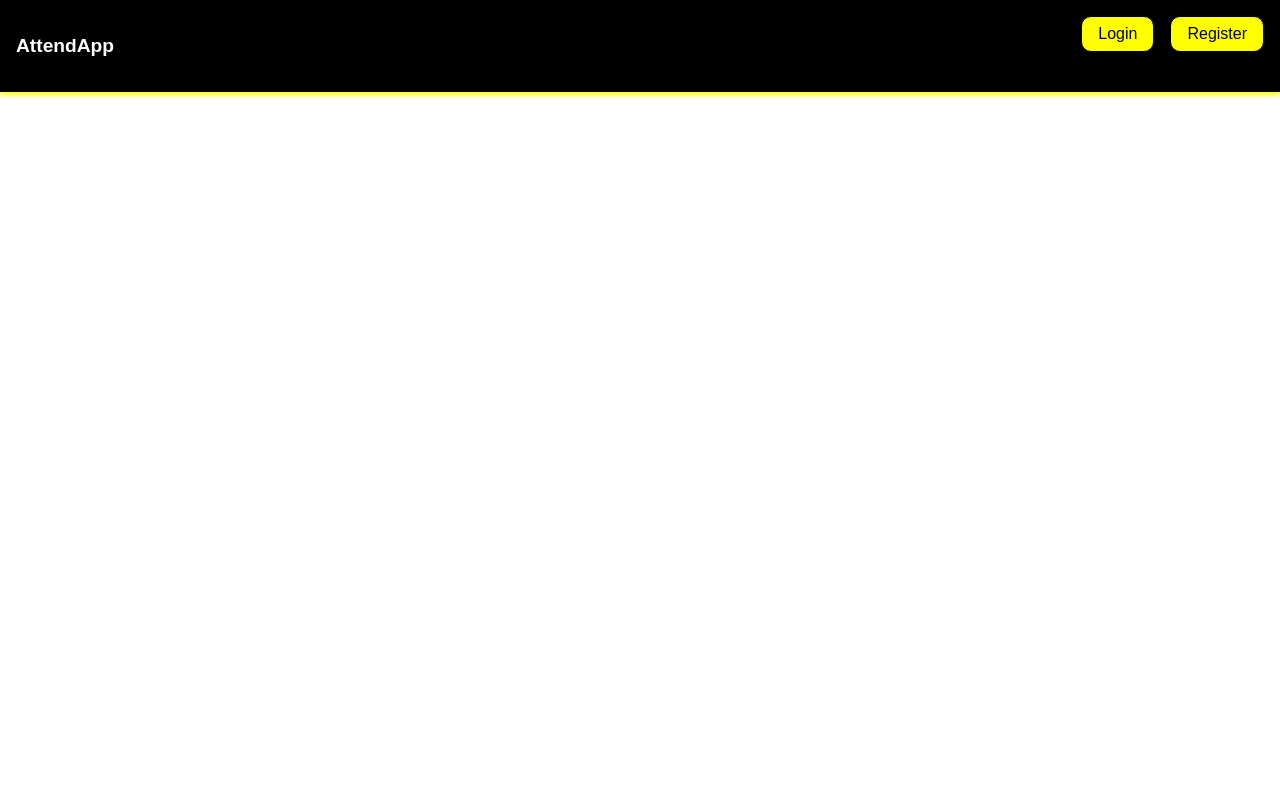
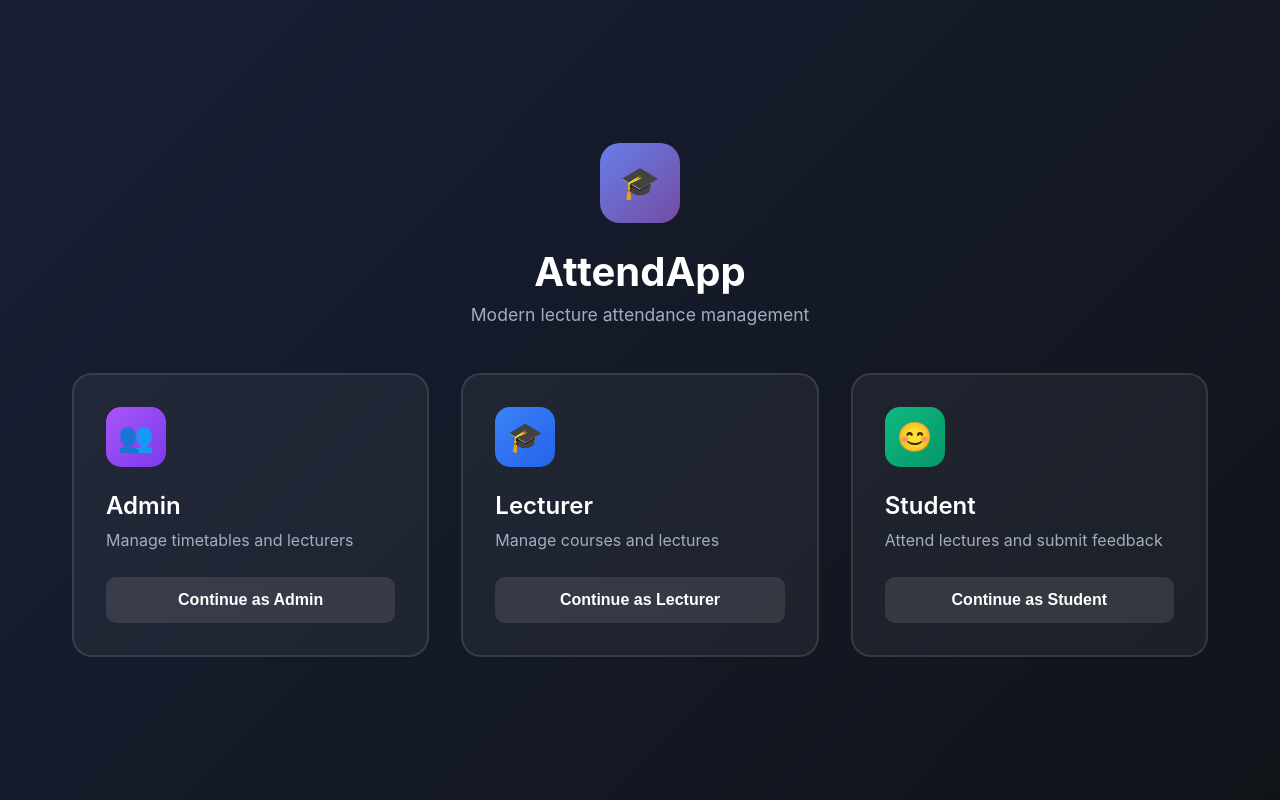
Before and after one commit to EricLoneWolf256/AttendApp, a PHP site: page / in a window 1280 px wide. Run offline with PHP 8.4, Linux system fonts and the light colour scheme; some libraries are stand-ins or nearby versions.

Commit message:
Revert "Front dev"

```diff
--- /dev/null
+++ b/assets/css/main.css
@@ -0,0 +1,277 @@
+/* ============================================================================
+   FILE: assets/css/main.css - Landing Page Styles
+   ============================================================================ */
+
+* {
+    margin: 0;
+    padding: 0;
+    box-sizing: border-box;
+}
+
+body {
+    font-family: -apple-system, BlinkMacSystemFont, 'Segoe UI', Roboto, Oxygen, Ubuntu, Cantarell, sans-serif;
+    background: linear-gradient(135deg, #1a1f36 0%, #0f1419 100%);
+    min-height: 100vh;
+    display: flex;
+    align-items: center;
+    justify-content: center;
+    color: #fff;
+}
+
+.container {
+    width: 100%;
+    max-width: 1200px;
+    padding: 2rem;
+}
+
+.header {
+    text-align: center;
+    margin-bottom: 3rem;
+}
+
+.logo {
+    width: 80px;
+    height: 80px;
+    background: linear-gradient(135deg, #667eea 0%, #764ba2 100%);
+    border-radius: 20px;
+    display: flex;
+    align-items: center;
+    justify-content: center;
+    margin: 0 auto 1.5rem;
+    font-size: 2rem;
+}
+
+h1 {
+    font-size: 2.5rem;
+    margin-bottom: 0.5rem;
+    font-weight: 700;
+}
+
+.subtitle {
+    color: #a0aec0;
+    font-size: 1.1rem;
+}
+
+.roles-grid {
+    display: grid;
+    grid-template-columns: repeat(auto-fit, minmax(300px, 1fr));
+    gap: 2rem;
+}
+
+.role-card {
+    background: rgba(255, 255, 255, 0.05);
+    border: 2px solid rgba(255, 255, 255, 0.1);
+    border-radius: 20px;
+    padding: 2rem;
+    transition: all 0.3s ease;
+    cursor: pointer;
+}
+
+.role-card:hover {
+    transform: translateY(-5px);
+    border-color: #667eea;
+    background: rgba(255, 255, 255, 0.08);
+}
+
+.role-icon {
+    width: 60px;
+    height: 60px;
+    border-radius: 15px;
+    display: flex;
+    align-items: center;
+    justify-content: center;
+    margin-bottom: 1.5rem;
+    font-size: 1.8rem;
+}
+
+.role-card.admin .role-icon {
+    background: linear-gradient(135deg, #a855f7 0%, #7c3aed 100%);
+}
+
+.role-card.lecturer .role-icon {
+    background: linear-gradient(135deg, #3b82f6 0%, #2563eb 100%);
+}
+
+.role-card.student .role-icon {
+    background: linear-gradient(135deg, #10b981 0%, #059669 100%);
+}
+
+.role-title {
+    font-size: 1.5rem;
+    font-weight: 600;
+    margin-bottom: 0.5rem;
+}
+
+.role-description {
+    color: #a0aec0;
+    margin-bottom: 1.5rem;
+    line-height: 1.6;
+}
+
+.role-button {
+    width: 100%;
+    padding: 0.875rem;
+    background: rgba(255, 255, 255, 0.1);
+    border: none;
+    border-radius: 10px;
+    color: #fff;
+    font-size: 1rem;
+    font-weight: 600;
+    cursor: pointer;
+    transition: all 0.3s ease;
+}
+
+.role-button:hover {
+    background: #667eea;
+}
+
+/* Modal Styles */
+.modal {
+    display: none;
+    position: fixed;
+    top: 0;
+    left: 0;
+    width: 100%;
+    height: 100%;
+    background: rgba(0, 0, 0, 0.8);
+    z-index: 1000;
+    align-items: center;
+    justify-content: center;
+}
+
+.modal.active {
+    display: flex;
+}
+
+.modal-content {
+    background: #1f2937;
+    border-radius: 20px;
+    padding: 2.5rem;
+    max-width: 450px;
+    width: 90%;
+    position: relative;
+}
+
+.modal-header {
+    text-align: center;
+    margin-bottom: 2rem;
+}
+
+.modal-icon {
+    width: 60px;
+    height: 60px;
+    border-radius: 15px;
+    display: flex;
+    align-items: center;
+    justify-content: center;
+    margin: 0 auto 1rem;
+    font-size: 1.8rem;
+}
+
+.admin-icon {
+    background: linear-gradient(135deg, #a855f7 0%, #7c3aed 100%);
+}
+
+.lecturer-icon {
+    background: linear-gradient(135deg, #3b82f6 0%, #2563eb 100%);
+}
+
+.student-icon {
+    background: linear-gradient(135deg, #10b981 0%, #059669 100%);
+}
+
+.modal-title {
+    font-size: 1.75rem;
+    margin-bottom: 0.5rem;
+}
+
+.modal-subtitle {
+    color: #a0aec0;
+}
+
+.close-modal {
+    position: absolute;
+    top: 1rem;
+    left: 1rem;
+    background: none;
+    border: none;
+    color: #fff;
+    font-size: 1.5rem;
+    cursor: pointer;
+    width: 35px;
+    height: 35px;
+    display: flex;
+    align-items: center;
+    justify-content: center;
+    border-radius: 8px;
+    transition: background 0.3s;
+}
+
+.close-modal:hover {
+    background: rgba(255, 255, 255, 0.1);
+}
+
+.form-group {
+    margin-bottom: 1.5rem;
+}
+
+.form-label {
+    display: block;
+    margin-bottom: 0.5rem;
+    font-weight: 500;
+}
+
+.form-input {
+    width: 100%;
+    padding: 0.875rem;
+    background: rgba(255, 255, 255, 0.05);
+    border: 2px solid rgba(255, 255, 255, 0.1);
+    border-radius: 10px;
+    color: #fff;
+    font-size: 1rem;
+    transition: all 0.3s;
+}
+
+.form-input:focus {
+    outline: none;
+    border-color: #667eea;
+    background: rgba(255, 255, 255, 0.08);
+}
+
+.form-input::placeholder {
+    color: #6b7280;
+}
+
+.submit-button {
+    width: 100%;
+    padding: 1rem;
+    background: linear-gradient(135deg, #667eea 0%, #764ba2 100%);
+    border: none;
+    border-radius: 10px;
+    color: #fff;
+    font-size: 1.1rem;
+    font-weight: 600;
+    cursor: pointer;
+    transition: all 0.3s;
+}
+
+.submit-button:hover {
+    transform: translateY(-2px);
+    box-shadow: 0 10px 25px rgba(102, 126, 234, 0.3);
+}
+
+.form-footer {
+    text-align: center;
+    margin-top: 1.5rem;
+    color: #a0aec0;
+}
+
+.form-footer a {
+    color: #667eea;
+    text-decoration: none;
+    font-weight: 600;
+}
+
+.form-footer a:hover {
+    text-decoration: underline;
+}
--- a/assets/css/style.css
+++ /dev/null
@@ -1,42 +0,0 @@
-body {
-  font-family: Arial, sans-serif;
-  background-color: #FFFFFF;
-  color: #000000;
-  margin: 0;
-  padding: 0;
-}
-
-nav {
-  background-color: #000000;
-  color: rgb(255, 255, 255);
-  padding: 1rem;
-  justify-content: space-between;
-  display: flex;
-  box-shadow: 0 3px 5px #FFFF00;
-}
-nav p {
-  font-weight: bold;
-  font-size: 1.2rem;
-}
-nav ul {
-  list-style: none;
-  margin: 0;
-  padding: 0;
-  display: flex;
-  gap: 1rem;
-}
-nav ul li {
-  padding: 0.5rem 1rem;
-  background-color: #FFFF00;
-  border-radius: 10px;
-  border: 1px solid #000000;
-}
-nav ul li a {
-  color: #000000;
-  text-decoration: none;
-}
-nav ul li a:hover {
-  text-decoration: underline;
-}
-
-/*# sourceMappingURL=style.css.map */
--- a/assets/scss/_variables.scss
+++ /dev/null
@@ -1,6 +0,0 @@
-// this is an attendance app style file for a univertisy with colors (red, white ans yellow and black in the badge)
-$primary-color: #FF0000; // Red
-$secondary-color: #FFFF00; // Yellow
-$background-color: #FFFFFF; // White
-$text-color: #000000; // Black
-$black-bg: #000000; // Black
--- a/assets/scss/style.scss
+++ /dev/null
@@ -1,46 +0,0 @@
-// this is an attendance app style file for a univertisy with colors (red, white ans yellow and black in the badge)
-// $primary-color: #FF0000; // Red
-//$secondary-color: #FFFF00; // Yellow
-// $background-color: #FFFFFF; // White
-// $text-color: #000000; // Bla
-@use 'variables' as *;
-body {
-    font-family: Arial, sans-serif;
-    background-color: $background-color;
-    color: $text-color;
-    margin: 0;
-    padding: 0;
-}
-nav {
-    background-color: $black-bg;
-    color: rgb(255, 255, 255);
-    padding: 1rem;
-    justify-content: space-between;
-    display: flex;
-    box-shadow: 0 3px 5px $secondary-color;
-    p{
-        font-weight: bold;
-        font-size: 1.2rem;
-    }
-    ul{
-        list-style: none;
-        margin: 0;
-        padding: 0;
-        display: flex;
-        gap: 1rem;
-        li {
-            padding: 0.5rem 1rem;
-            background-color: $secondary-color;
-            border-radius: 10px;
-            border: 1px solid #000000;
-
-            a {
-                color: #000000; // white links
-                text-decoration: none;
-                &:hover {
-                    text-decoration: underline;
-                }
-            }
-        }
-    }
-}
--- a/index.php
+++ b/index.php
@@ -5,20 +5,115 @@
     <meta charset="UTF-8">
     <meta name="viewport" content="width=device-width, initial-scale=1.0">
     <title>AttendApp - Modern Lecture Attendance Management</title>
-    <link rel="stylesheet" href="assets/css/style.css">
+    <link rel="stylesheet" href="assets/css/main.css">
 </head>
 <body>
-    <nav>
-        <div>
-            <p>AttendApp</p>
+    <div class="container">
+        <div class="header">
+            <div class="logo">🎓</div>
+            <h1>AttendApp</h1>
+            <p class="subtitle">Modern lecture attendance management</p>
         </div>
-        <div>
-            <ul>
-                <li><a href="#">Login</a></li>
-                <li><a href="#">Register</a></li>
-            </ul>
+
+        <div class="roles-grid">
+            <div class="role-card admin" onclick="openModal('admin')">
+                <div class="role-icon">👥</div>
+                <h2 class="role-title">Admin</h2>
+                <p class="role-description">Manage timetables and lecturers</p>
+                <button class="role-button">Continue as Admin</button>
+            </div>
+
+            <div class="role-card lecturer" onclick="openModal('lecturer')">
+                <div class="role-icon">🎓</div>
+                <h2 class="role-title">Lecturer</h2>
+                <p class="role-description">Manage courses and lectures</p>
+                <button class="role-button">Continue as Lecturer</button>
+            </div>
+
+            <div class="role-card student" onclick="openModal('student')">
+                <div class="role-icon">😊</div>
+                <h2 class="role-title">Student</h2>
+                <p class="role-description">Attend lectures and submit feedback</p>
+                <button class="role-button">Continue as Student</button>
+            </div>
         </div>
-    </nav>
+    </div>
+
+    <!-- Login Modals -->
+    <div id="adminModal" class="modal">
+        <div class="modal-content">
+            <button class="close-modal" onclick="closeModal('admin')">←</button>
+            <div class="modal-header">
+                <div class="modal-icon admin-icon">👥</div>
+                <h2 class="modal-title">Admin Portal</h2>
+                <p class="modal-subtitle">Welcome back! Please enter your details.</p>
+            </div>
+            <form action="auth.php" method="POST">
+                <input type="hidden" name="action" value="login">
+                <input type="hidden" name="role" value="admin">
+                <div class="form-group">
+                    <label class="form-label">Email Address</label>
+                    <input type="email" name="email" class="form-input" placeholder="Enter your email" required>
+                </div>
+                <div class="form-group">
+                    <label class="form-label">Password</label>
+                    <input type="password" name="password" class="form-input" placeholder="Enter your password" required>
+                </div>
+                <button type="submit" class="submit-button">Log In</button>
+            </form>
+        </div>
+    </div>
+
+    <div id="lecturerModal" class="modal">
+        <div class="modal-content">
+            <button class="close-modal" onclick="closeModal('lecturer')">←</button>
+            <div class="modal-header">
+                <div class="modal-icon lecturer-icon">🎓</div>
+                <h2 class="modal-title">Lecturer Login</h2>
+                <p class="modal-subtitle">Welcome back! Please enter your details.</p>
+            </div>
+            <form action="auth.php" method="POST">
+                <input type="hidden" name="action" value="login">
+                <input type="hidden" name="role" value="lecturer">
+                <div class="form-group">
+                    <label class="form-label">Email / Username</label>
+                    <input type="text" name="email" class="form-input" placeholder="Enter your email" required>
+                </div>
+                <div class="form-group">
+                    <label class="form-label">Password</label>
+                    <input type="password" name="password" class="form-input" placeholder="Enter your password" required>
+                </div>
+                <button type="submit" class="submit-button">Login</button>
+            </form>
+        </div>
+    </div>
+
+    <div id="studentModal" class="modal">
+        <div class="modal-content">
+            <button class="close-modal" onclick="closeModal('student')">←</button>
+            <div class="modal-header">
+                <div class="modal-icon student-icon">😊</div>
+                <h2 class="modal-title">Welcome Back</h2>
+                <p class="modal-subtitle">Log in to your AttendApp account</p>
+            </div>
+            <form action="auth.php" method="POST">
+                <input type="hidden" name="action" value="login">
+                <input type="hidden" name="role" value="student">
+                <div class="form-group">
+                    <label class="form-label">Student ID or Email</label>
+                    <input type="text" name="email" class="form-input" placeholder="Enter your student ID or email" required>
+                </div>
+                <div class="form-group">
+                    <label class="form-label">Password</label>
+                    <input type="password" name="password" class="form-input" placeholder="Enter your password" required>
+                </div>
+                <button type="submit" class="submit-button">Log In</button>
+                <div class="form-footer">
+                    Don't have an account? <a href="register.php">Sign up</a>
+                </div>
+            </form>
+        </div>
+    </div>
 
     <script src="assets/js/main.js"></script>
 </body>
```
Also changed, not shown: 1 other file.
